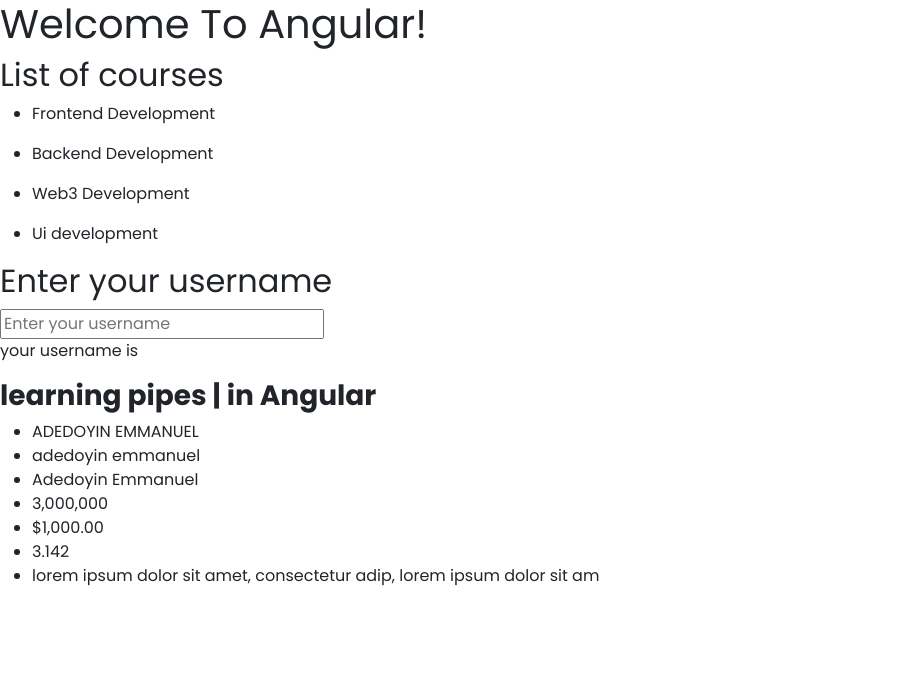
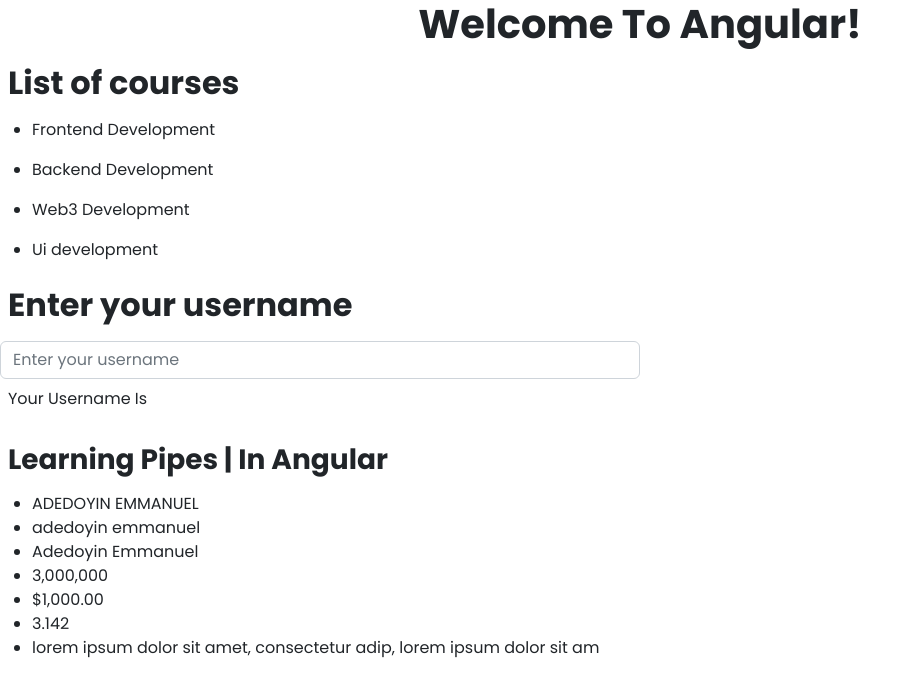
Before and after one commit to Adedoyin-Emmanuel/angular-roadmap, an Angular app: page / in a window 1280 px wide. Shown: the top 696 px of the page, without its empty margins (0-921 px from the left). Built offline with nearby package versions, Linux system fonts and the light colour scheme.

Commit message:
Added the star-rating component

```diff
--- a/package.json
+++ b/package.json
@@ -19,6 +19,7 @@
     "@angular/platform-browser-dynamic": "^15.2.0",
     "@angular/router": "^15.2.0",
     "bootstrap": "^5.2.3",
+    "bootstrap-icons": "^1.10.3",
     "rxjs": "~7.8.0",
     "tslib": "^2.3.0",
     "zone.js": "~0.12.0"
--- a/src/app/app.component.html
+++ b/src/app/app.component.html
@@ -1,3 +1,3 @@
-<h1>Welcome To Angular!</h1>
+<h1 class="fw-bold text-center">Welcome To Angular!</h1>
 
 <app-courses></app-courses>
--- a/src/app/app.module.ts
+++ b/src/app/app.module.ts
@@ -7,12 +7,14 @@
 import { CoursesService } from './courses/courses.service';
 import { FormsModule } from '@angular/forms';
 import { CoursesPipe } from './courses/courses.pipe';
+import { StarRatingComponent } from './star-rating/star-rating.component';
 
 @NgModule({
   declarations: [
     AppComponent,
     CoursesComponent,
-    CoursesPipe
+    CoursesPipe,
+    StarRatingComponent
   ],
   imports: [
     BrowserModule,
--- a/src/app/courses/courses.component.html
+++ b/src/app/courses/courses.component.html
@@ -1,4 +1,4 @@
-<h2>List of courses</h2>
+<h2 class="fw-bold p-2">List of courses</h2>
 
 <section *ngFor="let course of allCourses">
   <ul>
@@ -6,18 +6,21 @@
   </ul>
 </section>
 
-<h2>Enter your username</h2>
+<h2 class="fw-bold p-2">Enter your username</h2>
 
-<input
+<section class="w-50">
+  <input
   type="text"
   placeholder="Enter your username"
   [(ngModel)]="username"
   (keypress)="handleChange()"
+  class="form-control"
 />
+</section>
 
-<p>your username is {{ username }}</p>
+<p class="text-capitalize p-2">your username is {{ username }}</p>
 
-<h3 class="fw-bold">learning pipes | in Angular</h3>
+<h3 class="fw-bold p-2 text-capitalize">learning pipes | in Angular</h3>
 <ul>
   <li>{{ pipes.uppercaseName | uppercase }}</li>
   <li>{{ pipes.lowercaseName | lowercase }}</li>
--- /dev/null
+++ b/src/app/star-rating/star-rating.component.html
@@ -0,0 +1 @@
+<p>star-rating works!</p>
--- a/src/main.ts
+++ b/src/main.ts
@@ -1,5 +1,5 @@
 import { platformBrowserDynamic } from '@angular/platform-browser-dynamic';
-
+import "autoload";
 import { AppModule } from './app/app.module';
 
 
```
Also changed, not shown: src/app/star-rating/star-rating.component.ts (added, +10 -0 lines), src/app/star-rating/star-rating.component.css (added), 2 other files (tests, documents, lock files or other folders).
